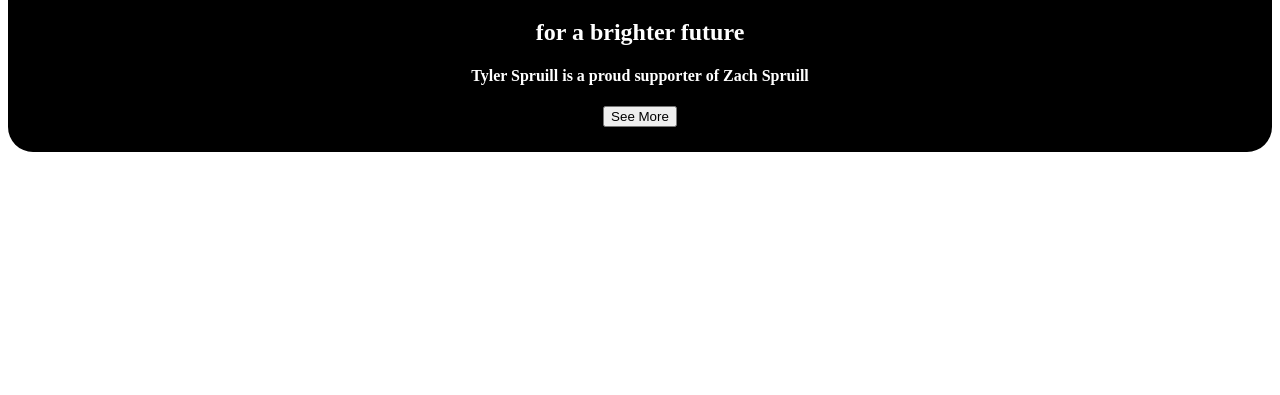
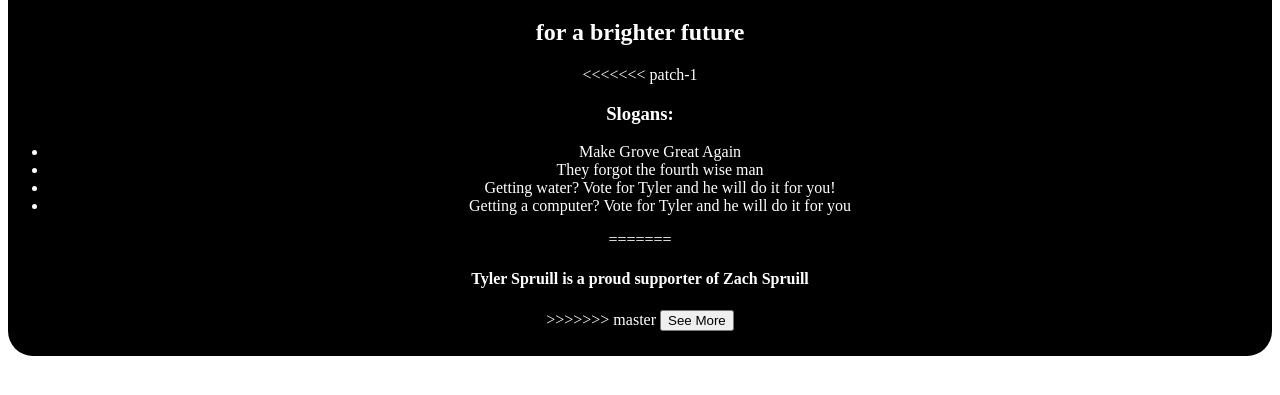
Before and after one commit to fightingox1/tyler-campaign-site-with-new-domain, a plain HTML site: page index.html in a window 1280 px wide. Shown: the part 111-506 px from the top of the page. Drawn offline with Linux system fonts and the light colour scheme; a web font is replaced by a local one.

Commit message:
Update index.html

```diff
--- a/index.html
+++ b/index.html
@@ -11,7 +11,17 @@ Vote Tyler
 </h1><h2>
 for a brighter future
 </h2>
+<<<<<<< patch-1
+  <h3>Slogans:</h3>
+  <ul>
+    <li>Make Grove Great Again</li>
+    <li>They forgot the fourth wise man</li>
+    <li>Getting water? Vote for Tyler and he will do it for you!</li>
+    <li>Getting a computer? Vote for Tyler and he will do it for you</li>
+  </ul>
+=======
   <h4>Tyler Spruill is a proud supporter of Zach Spruill</h4>
+>>>>>>> master
   <button type="button" onclick="alert('More coming soon')">See More</button></div>
   </body>
 </html>
```
